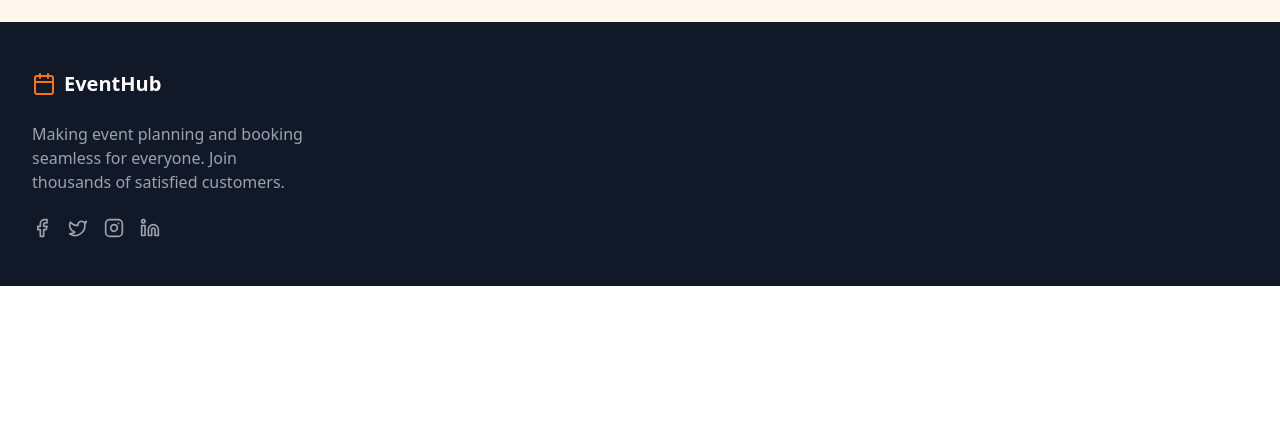
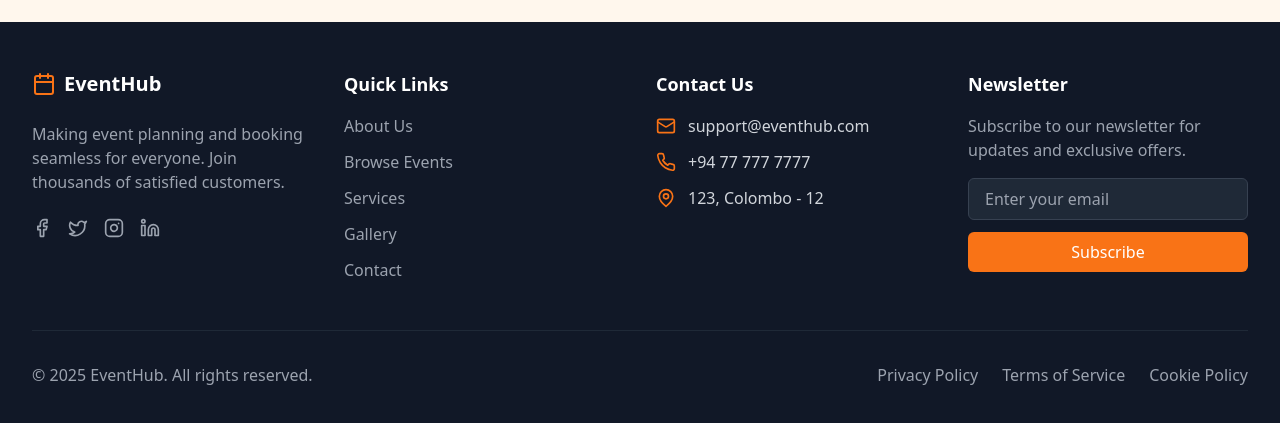
Before and after one commit to SanojAhamed/EventHub, a React (Vite) app: page / in a window 1280 px wide. Shown: the part 2074-2497 px from the top of the page. Before the commit the page ends 2360 px from the top, so only its background shows below. Built offline with nearby package versions, Linux system fonts and the light colour scheme.

Commit message:
feat: footer update

```diff
--- a/src/components/Footer.tsx
+++ b/src/components/Footer.tsx
@@ -37,6 +37,83 @@ export function Footer({ onNavigate }: FooterProps) {
             </div>
           </div>
 
+          <div>
+            <h3 className="text-white font-semibold text-lg mb-4">Quick Links</h3>
+            <ul className="space-y-3">
+              <li>
+                <button onClick={() => onNavigate('about')} className="text-gray-400 hover:text-white transition-colors"> About Us </button>
+              </li>
+              <li>
+                <button onClick={() => onNavigate('events')} className="text-gray-400 hover:text-white transition-colors"> Browse Events </button>
+              </li>
+              <li>
+                <button onClick={() => onNavigate('services')} className="text-gray-400 hover:text-white transition-colors"> Services </button>
+              </li>
+              <li>
+                <button onClick={() => onNavigate('gallery')} className="text-gray-400 hover:text-white transition-colors"> Gallery</button>
+              </li>
+              <li>
+                <button onClick={() => onNavigate('contact')} className="text-gray-400 hover:text-white transition-colors"> Contact </button>
+              </li>
+            </ul>
+          </div>
+
+          <div>
+            <h3 className="text-white font-semibold text-lg mb-4">Contact Us</h3>
+            <ul className="space-y-3">
+              <li className="flex items-center space-x-3">
+                <Mail className="w-5 h-5 text-orange-500" /> <span>support@eventhub.com</span>
+              </li>
+              <li className="flex items-center space-x-3">
+                <Phone className="w-5 h-5 text-orange-500" />
+                <span>+94 77 777 7777</span>
+              </li>
+              <li className="flex items-center space-x-3">
+                <MapPin className="w-5 h-5 text-orange-500" />
+                <span>123, Colombo - 12</span>
+              </li>
+            </ul>
+          </div>
+
+          <div>
+            <h3 className="text-white font-semibold text-lg mb-4">Newsletter</h3>
+            <p className="text-gray-400 mb-4">
+              Subscribe to our newsletter for updates and exclusive offers.
+            </p>
+            <form className="space-y-3">
+              <input
+                type="email"
+                placeholder="Enter your email"
+                className="w-full px-4 py-2 rounded-md bg-gray-800 border border-gray-700 focus:outline-none focus:ring-2 focus:ring-orange-500"
+              />
+              <button
+                type="submit"
+                className="w-full bg-orange-500 text-white py-2 px-4 rounded-md hover:bg-orange-600 transition-colors"
+              >
+                Subscribe
+              </button>
+            </form>
+          </div>
+
+        </div>
+
+        <div className="border-t border-gray-800 mt-12 pt-8">
+          <div className="flex flex-col md:flex-row justify-between items-center">
+            <p className="text-gray-400">
+              © {new Date().getFullYear()} EventHub. All rights reserved.
+            </p>
+            <div className="flex space-x-6 mt-4 md:mt-0">
+              <button onClick={() => onNavigate('privacy')} className="text-gray-400 hover:text-white transition-colors">
+                Privacy Policy
+              </button>
+              <button onClick={() => onNavigate('terms')} className="text-gray-400 hover:text-white transition-colors">
+                Terms of Service
+              </button>
+              <button onClick={() => onNavigate('cookies')} className="text-gray-400 hover:text-white transition-colors">
+                Cookie Policy
+              </button>
+            </div>
+          </div>
         </div>
       </div>
     </footer>
```
